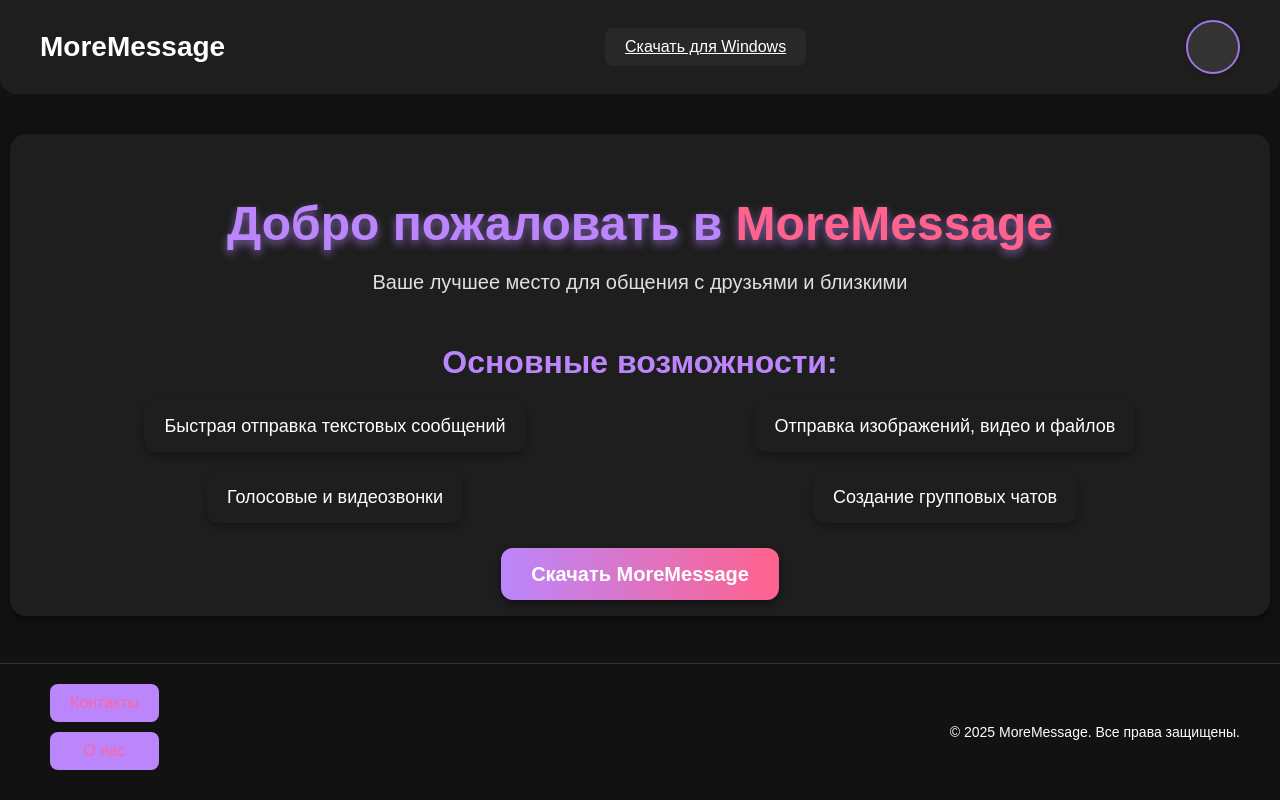
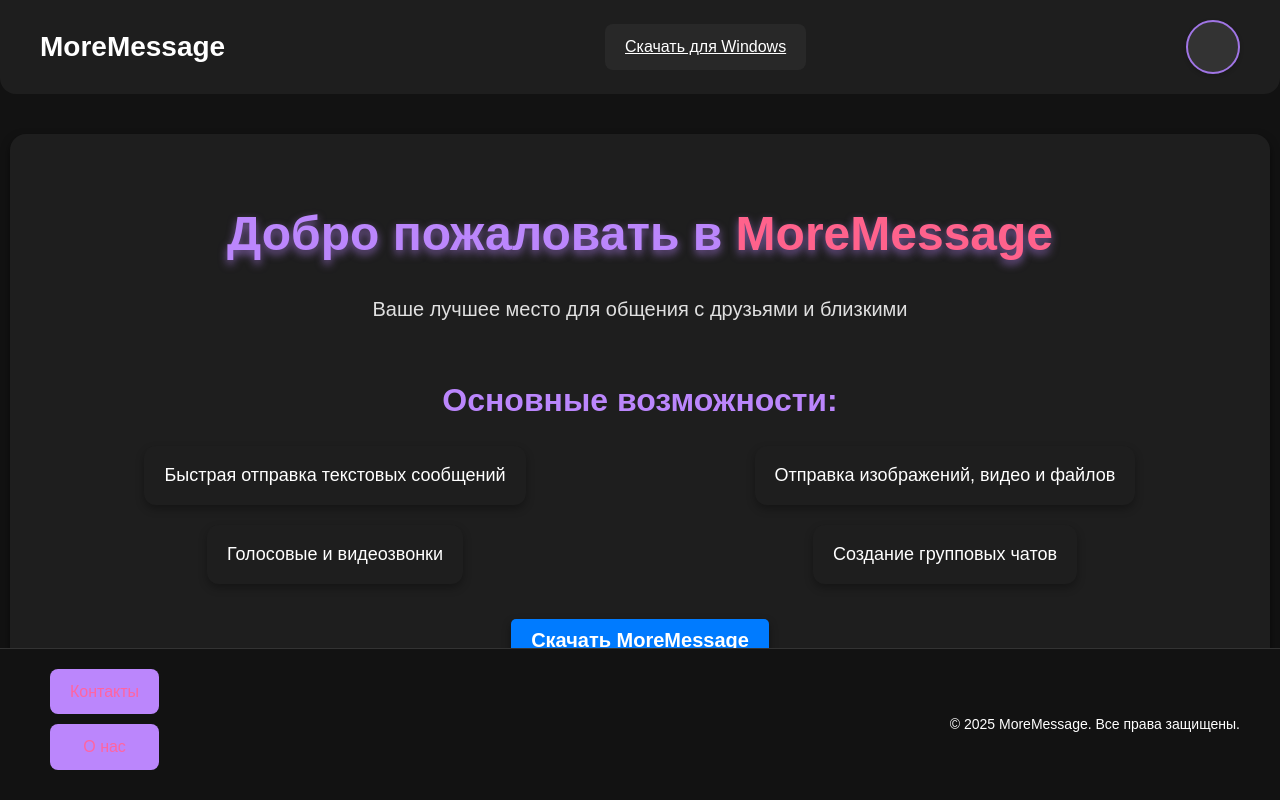
Before and after one commit to EggZys/MoreMessage, a Django app: page / in a window 1280 px wide. Run offline with Django 5.2, Linux system fonts and the light colour scheme; some libraries are stand-ins or nearby versions.

Commit message:
Update pages and styles

```diff
--- a/app/static/styles.css
+++ b/app/static/styles.css
@@ -1,10 +1,16 @@
 /* Общие стили */
 body {
     font-family: 'Arial', sans-serif;
+    line-height: 1.6;
     margin: 0;
     padding: 0;
     background-color: #121212;
     color: #e0e0e0;
+}
+
+:root {
+    --primary-color: #007bff; /* Example primary color */
+    --secondary-color: #6c757d; /* Example secondary color */
 }
 
 /* Хедер */
@@ -327,12 +333,12 @@
     margin-top: 40px;
 }
 .cta-button {
-    background: linear-gradient(90deg, #bb86fc, #ff628c);
+    background-color: var(--primary-color);
     color: white;
     text-decoration: none;
-    padding: 15px 30px;
+    padding: 10px 20px;
     font-size: 20px;
-    border-radius: 12px;
+    border-radius: 5px;
     font-weight: bold;
     box-shadow: 0 4px 8px rgba(0, 0, 0, 0.4);
     transition: transform 0.3s, box-shadow 0.3s;
```
